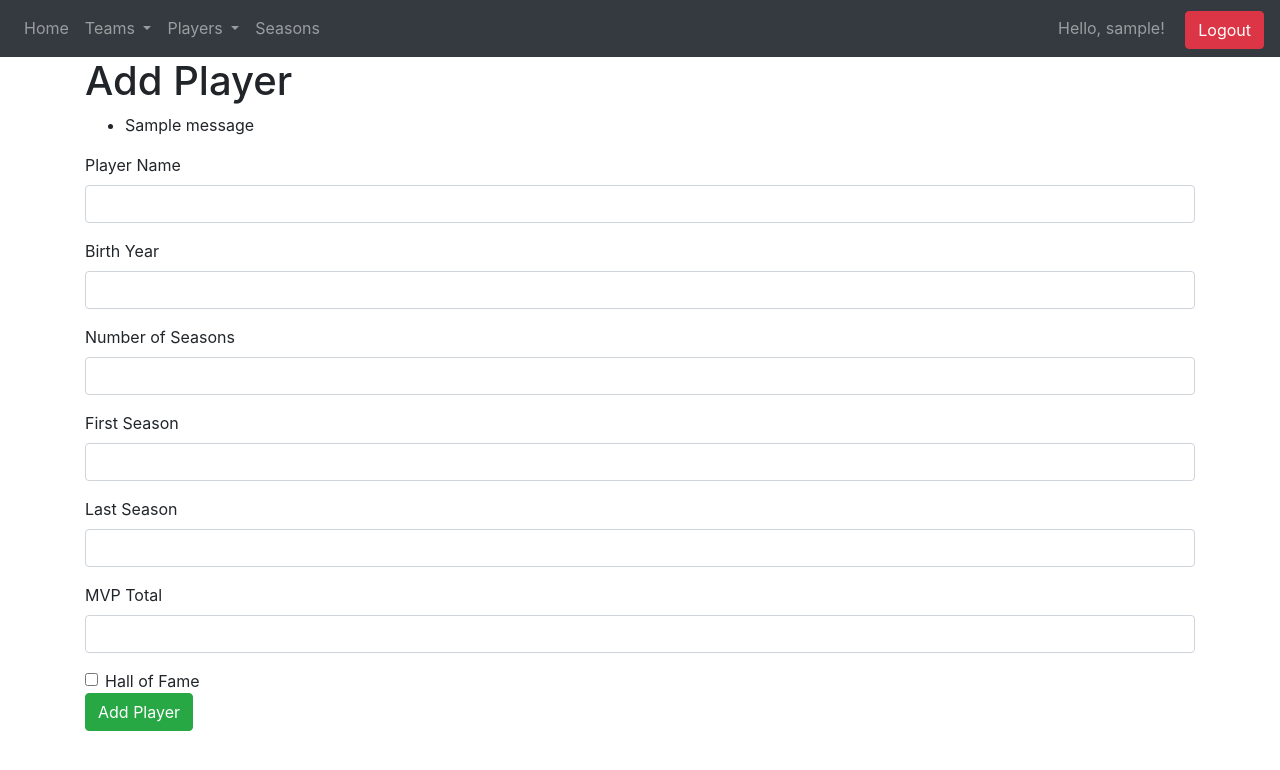
After one commit to firatkizilboga/cucumbers, a Flask app: page /add_player in a window 1280 px wide. The commit adds this page. Shown: the top 770 px of the page. Run offline with Flask 3, Linux system fonts and the light colour scheme; a user stored in the database is signed in; tables that the repository leaves empty or names only in its code hold one stand-in row (values such as "Sample post"); one stand-in notice (Sample message) is shown; some libraries are stand-ins or nearby versions.

Commit message:
Add player button and authorization requirements

```diff
--- /dev/null
+++ b/flask_app/website/templates/add_player.html
@@ -0,0 +1,46 @@
+{% extends "base.html" %}
+{% block title %} Add Player {% endblock %}
+
+{% block content %}
+<h1>Add Player</h1>
+
+{% if get_flashed_messages() %}
+    <ul>
+        {% for message in get_flashed_messages() %}
+            <li>{{ message }}</li>
+        {% endfor %}
+    </ul>
+{% endif %}
+
+<form method="POST">
+    <div class="form-group">
+        <label for="Player">Player Name</label>
+        <input type="text" class="form-control" id="Player" name="Player" required>
+    </div>
+    <div class="form-group">
+        <label for="Birth_Year">Birth Year</label>
+        <input type="number" class="form-control" id="Birth_Year" name="Birth_Year">
+    </div>
+    <div class="form-group">
+        <label for="Num_Seasons">Number of Seasons</label>
+        <input type="number" class="form-control" id="Num_Seasons" name="Num_Seasons" required>
+    </div>
+    <div class="form-group">
+        <label for="First_Seas">First Season</label>
+        <input type="number" class="form-control" id="First_Seas" name="First_Seas" required>
+    </div>
+    <div class="form-group">
+        <label for="Last_Seas">Last Season</label>
+        <input type="number" class="form-control" id="Last_Seas" name="Last_Seas" required>
+    </div>
+    <div class="form-group">
+        <label for="MVP_Total">MVP Total</label>
+        <input type="number" class="form-control" id="MVP_Total" name="MVP_Total">
+    </div>
+    <div class="form-check">
+        <input type="checkbox" class="form-check-input" id="HOF" name="HOF">
+        <label class="form-check-label" for="HOF">Hall of Fame</label>
+    </div>
+    <button type="submit" class="btn btn-success">Add Player</button>
+</form>
+{% endblock %}
--- a/flask_app/website/templates/base.html
+++ b/flask_app/website/templates/base.html
@@ -58,6 +58,15 @@
                     <a href="/seasons" class="nav-item nav-link" id="seasons">Seasons</a>
                 </div>
             </div>
+            <div class="ml-auto">
+                {% if current_user.is_authenticated %}
+                <span class="navbar-text mr-3">Hello, {{ current_user.username }}!</span>
+                <a href="{{ url_for('auth.logout') }}" class="btn btn-danger">Logout</a>
+                {% else %}
+                <a href="{{ url_for('auth.login') }}" class="btn btn-success">Login</a>
+                <a href="{{ url_for('auth.register') }}" class="btn btn-primary">Register</a>
+                {% endif %}
+            </div>
         </nav>
 
         <div class="container">
--- a/flask_app/website/views.py
+++ b/flask_app/website/views.py
@@ -16,6 +16,23 @@ def homepage():
     return render_template("home.html")
 
 
+@views.route("/profile")
+@login_required
+def profile():
+    return (
+        f"This is {current_user.username}'s profile! Only logged in users can see this."
+    )
+
+
+@views.route("/admin-page")
+@admin_required
+def admin_page():
+    if not current_user.is_admin:
+        flash("You do not have permission to view this page.", category="error")
+        return redirect(url_for("views.homepage"))
+    return "Welcome to the admin page!"
+
+
 @views.route("/players")
 def players():
     query = text("""
@@ -29,8 +46,70 @@ def players():
 
     return render_template("players.html", players=players)
 
+@views.route("/add_player", methods=["GET", "POST"])
+@admin_required
+def add_player():
+    if request.method == "POST":
+        # Get the form values for the new player
+        player_name = request.form.get("Player")
+        birth_year = request.form.get("Birth_Year")
+        num_seasons = request.form.get("Num_Seasons")
+        first_seas = request.form.get("First_Seas")
+        last_seas = request.form.get("Last_Seas")
+        mvp_total = request.form.get("MVP_Total")
+        hof = True if request.form.get("HOF") == "on" else False
+
+        if mvp_total == "":
+            mvp_total = None
+        if birth_year == "":
+            birth_year = None
+        if num_seasons == "":
+            num_seasons = None
+        if first_seas == "":
+            first_seas = None
+        if last_seas == "":
+            last_seas = None
+
+        is_valid, error_message = validate_player_data(
+                player_name, birth_year, num_seasons, first_seas, last_seas, mvp_total
+            )
+
+        if not is_valid:
+            flash(error_message, "error")
+            return redirect(url_for("views.add_player"))
+
+        query_max_id = text("SELECT MAX(Player_ID) FROM Players")
+        max_player_id = db.session.execute(query_max_id).scalar()
+        new_player_id = max_player_id + 1 if max_player_id else 1
+
+        query_insert = text("""
+                INSERT INTO Players (Player_ID, Player, Birth_Year, Num_Seasons, First_Seas, Last_Seas, MVP_Total, HOF)
+                VALUES (:player_id, :player_name, :birth_year, :num_seasons, :first_seas, :last_seas, :mvp_total, :hof)
+            """)
+
+        db.session.execute(
+            query_insert,
+            {
+                "player_id": new_player_id,
+                "player_name": player_name,
+                "birth_year": birth_year,
+                "num_seasons": num_seasons,
+                "first_seas": first_seas,
+                "last_seas": last_seas,
+                "mvp_total": mvp_total,
+                "hof": hof,
+            },
+        )
+        db.session.commit()
+
+        flash("Player added successfully!", "success")
+        return redirect(url_for("views.players"))
+
+    return render_template("add_player.html")
+
 
 @views.route("/delete_player/<int:player_id>", methods=["POST"])
+@admin_required
 def delete_player(player_id):
     # Execute the DELETE SQL query directly
     query = text("DELETE FROM Players WHERE Player_ID = :player_id")
@@ -69,6 +148,14 @@ def edit_player(player_id):
         if last_seas == "":
             last_seas = None
 
+        is_valid, error_message = validate_player_data(
+            player_name, birth_year, num_seasons, first_seas, last_seas, mvp_total
+        )
+
+        if not is_valid:
+            flash(error_message, "error")
+            return redirect(url_for("views.edit_player", player_id=player_id))
+
         # Update the player's details in the database
         query_update = text("""
             UPDATE Players
@@ -81,14 +168,6 @@ def edit_player(player_id):
                 HOF = :hof
             WHERE Player_ID = :player_id
         """)
-
-        is_valid, error_message = validate_player_data(
-            birth_year, num_seasons, first_seas, last_seas, mvp_total
-        )
-
-        if not is_valid:
-            flash(error_message, "error")
-            return redirect(url_for("views.edit_player", player_id=player_id))
 
         db.session.execute(
             query_update,
@@ -187,24 +266,6 @@ def seasons():
     # Execute the query and fetch all rows
     seasons = db.session.execute(query).fetchall()
     return render_template("seasons.html", seasons=seasons)
-
-
-@views.route("/profile")
-@login_required
-def profile():
-    return (
-        f"This is {current_user.username}'s profile! Only logged in users can see this."
-    )
-
-
-@views.route("/admin-page")
-@admin_required
-def admin_page():
-    if not current_user.is_admin:
-        flash("You do not have permission to view this page.", category="error")
-        return redirect(url_for("views.homepage"))
-    return "Welcome to the admin page!"
-
 
 @views.route("/delete_season/<int:season_id>", methods=["POST"])
 @admin_required
```
Also changed, not shown: flask_app/website/templates/players.html (+9 -0 lines), flask_app/website/utils.py (+8 -2 lines).
